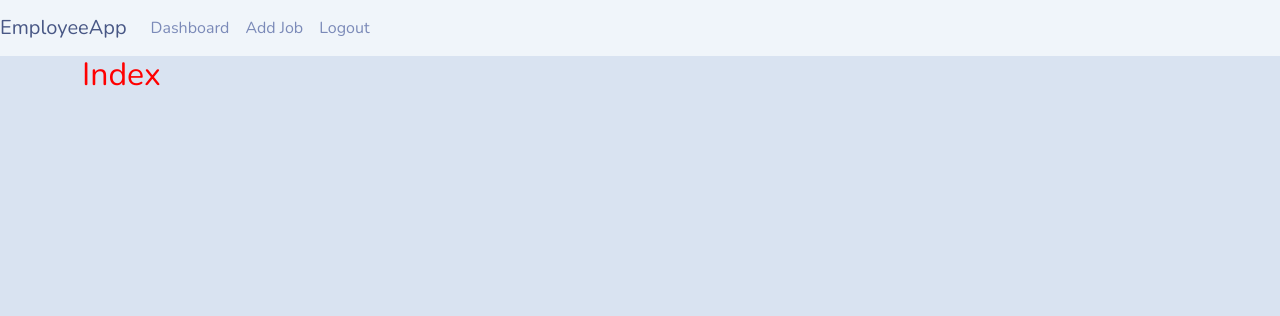
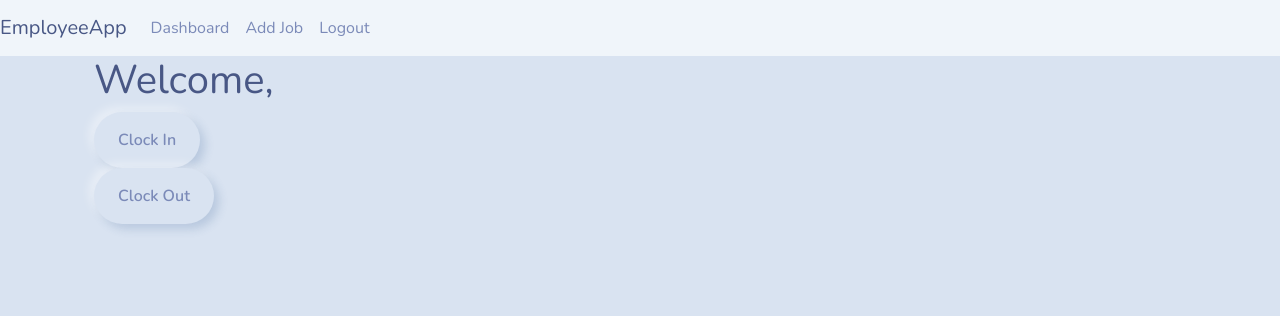
Before and after one commit to RimPeter/employeeapp-ver6, a Django app: page / in a window 1280 px wide. Shown: the top 316 px of the page. Run offline with Django 4.2, Linux system fonts and the light colour scheme.

Commit message:
Implement clock-in and clock-out features

```diff
--- a/employeeapp/templates/employeeapp/index.html
+++ b/employeeapp/templates/employeeapp/index.html
@@ -1,5 +1,15 @@
-{% extends "employeeapp/base.html" %}
+{% extends 'employeeapp/base.html' %}
 
 {% block content %}
-    <h2>Index</h2>
+<div class="container">
+    <h1>Welcome, {{ user.username }}</h1>
+    <form method="POST" action="{% url 'clock-in' %}">
+        {% csrf_token %}
+        <button type="submit" class="btn btn-success">Clock In</button>
+    </form>
+    <form method="POST" action="{% url 'clock-out' %}">
+        {% csrf_token %}
+        <button type="submit" class="btn btn-danger">Clock Out</button>
+    </form>
+</div>
 {% endblock %}
--- a/employeeapp/urls.py
+++ b/employeeapp/urls.py
@@ -11,4 +11,6 @@ urlpatterns = [
     path('update-job/<str:pk>/', views.update_job, name='update-job'),
     path('single-job/<str:pk>/', views.single_job, name='single-job'),
     path('delete-job/<str:pk>/', views.delete_job, name='delete-job'),
+    path('clock-in/', views.clock_in, name='clock-in'),
+    path('clock-out/', views.clock_out, name='clock-out'),
 ]
--- a/employeeapp/views.py
+++ b/employeeapp/views.py
@@ -6,6 +6,8 @@ from django.contrib.auth.models import auth
 from django.contrib.auth.decorators import login_required
 from .models import JobsDone
 from django.contrib import messages
+from django.utils import timezone
+from .models import TimeLog
 
 def home(request):
     return render(request, 'employeeapp/index.html')
@@ -99,3 +101,22 @@ def delete_job(request, pk):
     job.delete()
     messages.info(request, 'Job Deleted')
     return redirect('dashboard')
+
+@login_required(login_url='login')
+def clock_in(request):
+    if request.method == 'POST':
+        TimeLog.objects.create(user=request.user, clock_in_time=timezone.now())
+        return redirect('index')
+    return render(request, 'employeeapp/index.html')
+
+@login_required(login_url='login')
+def clock_out(request):
+    if request.method == 'POST':
+        try:
+            time_log = TimeLog.objects.filter(user=request.user, clock_out_time__isnull=True).latest('clock_in_time')
+            time_log.clock_out_time = timezone.now()
+            time_log.save()
+        except TimeLog.DoesNotExist:
+            pass
+        return redirect('index')
+    return render(request, 'employeeapp/index.html')
```
Also changed, not shown: employeeapp/models.py (+9 -0 lines), employeeapp/migrations/0002_timelog.py (added).
